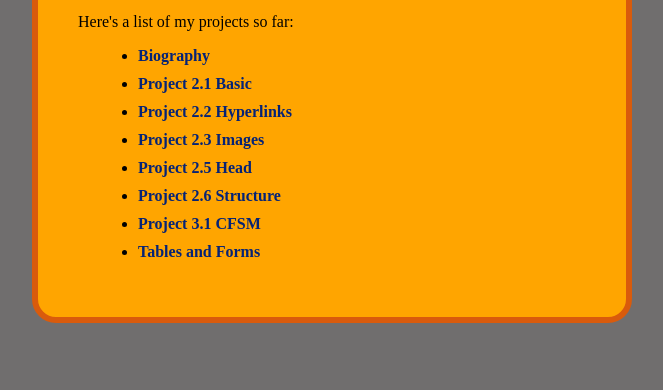
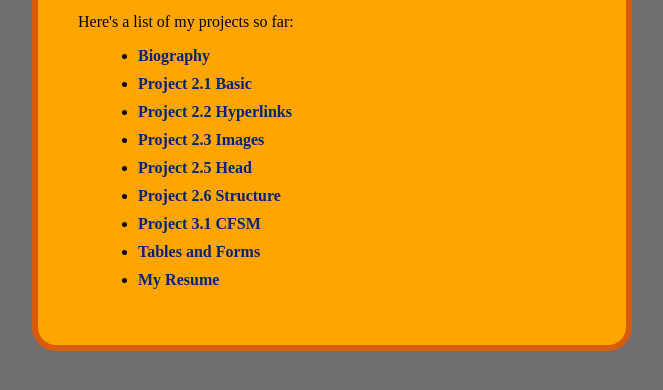
Before and after one commit to 301CHAB/Nchabanu-Fortaboh-Resume-2024, a plain HTML site: page index.html in a window 1280 px wide. Shown: the part 254-644 px from the top of the page, without its empty margins (308-971 px from the left). Drawn offline with Linux system fonts and the light colour scheme.

Commit message:
Update index.html

```diff
--- a/index.html
+++ b/index.html
@@ -94,6 +94,7 @@
             <li><a href="Project_2_Fortaboh/gropius2.6.html">Project 2.6 Structure</a></li>
             <li><a href="Project_3_Fortaboh/ChaseYoung.html">Project 3.1 CFSM</a></li>
             <li><a href="Project_3_Fortaboh/tables_forms.html">Tables and Forms</a></li>
+            <li><a href="Resume/Resume.html">My Resume</a></li>
         </ul>
     </main>
 </body>
```
